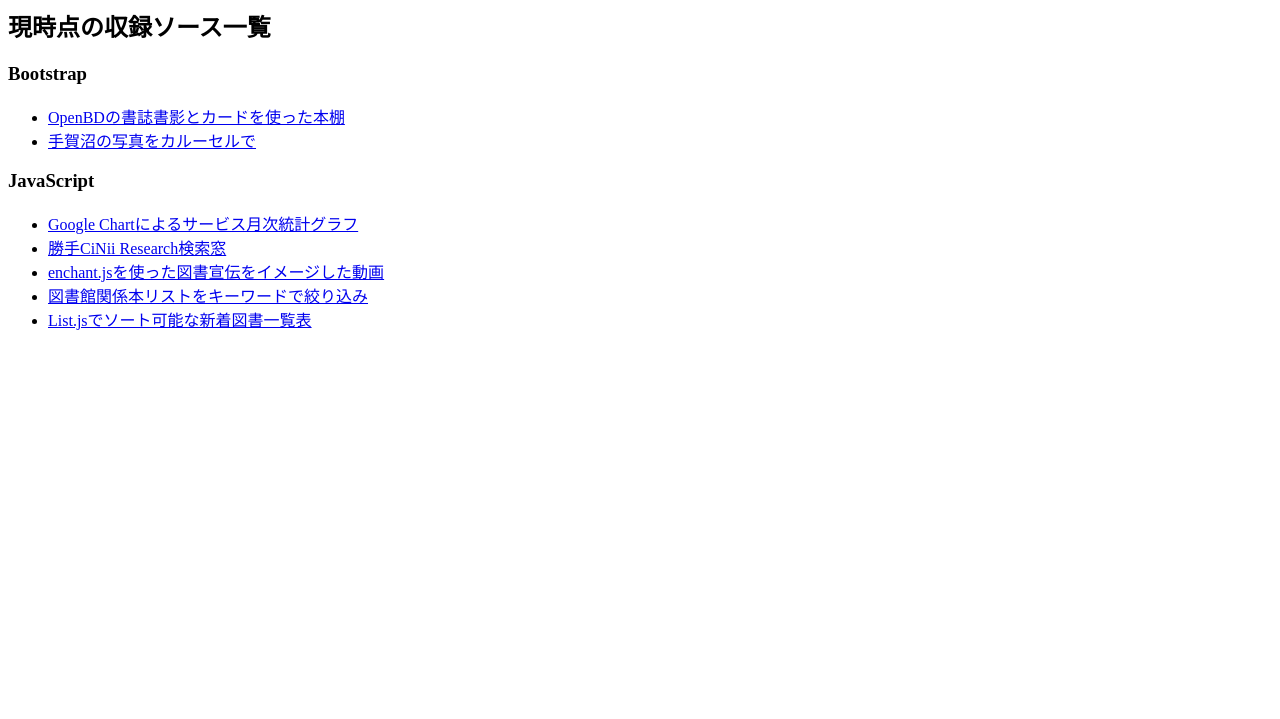
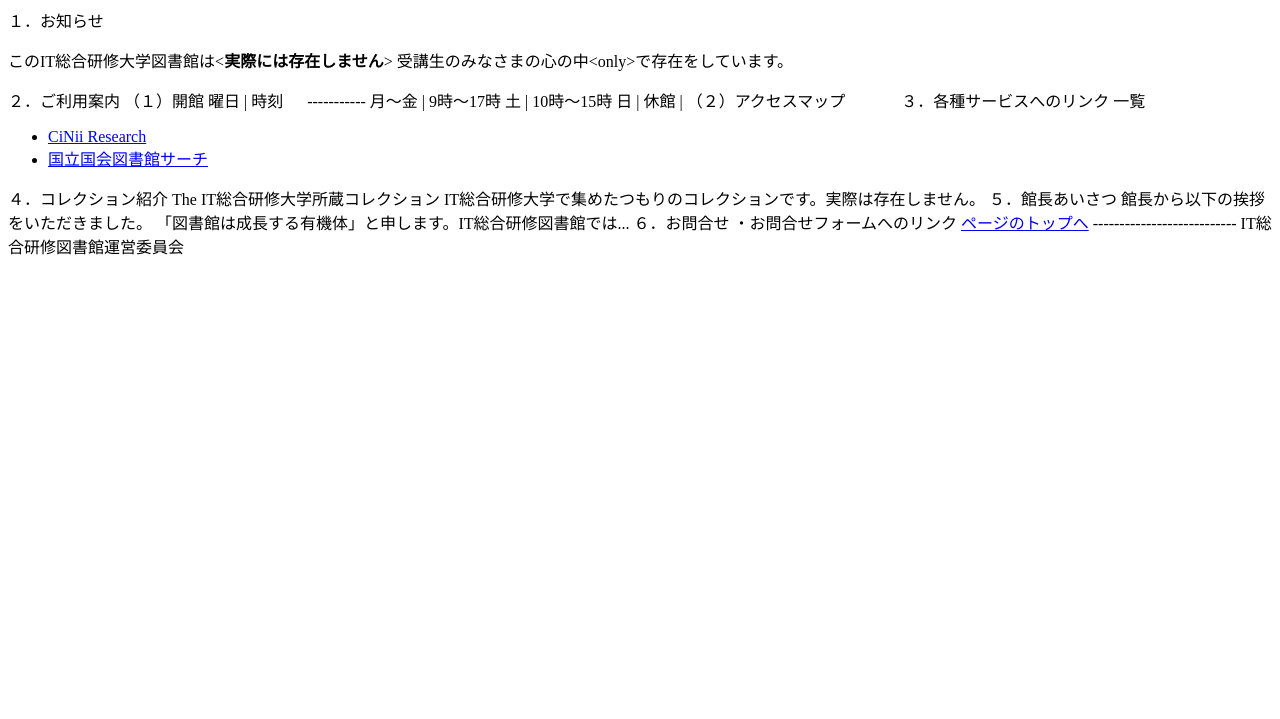
Before and after one commit to Ayumi-Fukuyama/mypage, a plain HTML site: page index.html in a window 1280 px wide. Shown: the part 81-800 px from the top of the page. Drawn offline with Linux system fonts and the light colour scheme.

Commit message:
revised files

```diff
--- a/index.html
+++ b/index.html
@@ -2,24 +2,46 @@
 <html lang="ja" dir="ltr">
   <head>
     <meta charset="utf-8">
-  <meta name="robots" content="noindex, nofollow">
-  <title>「大学図書館員のためのIT総合研修」教材（準備中）</title>
+    <title>IT総合研修大学図書館</title>
   </head>
   <body>
-  <h1>「大学図書館員のためのIT総合研修」教材（準備中）</h1>
-  <h2>現時点の収録ソース一覧</h2>
-  <h3>Bootstrap</h3>
+    <h1 id="top">IT総合研修大学図書館</h1>
+
+    １．お知らせ
+    <p>このIT総合研修大学図書館は&lt;<b>実際には存在しません</b>&gt;
+    受講生のみなさまの心の中&lt;only&gt;で存在をしています。</p>
+
+    ２．ご利用案内
+      （１）開館
+         曜日 | 時刻
+    　   -----------
+         月～金 | 9時～17時
+         土 | 10時～15時
+         日 | 休館 |
+      （２）アクセスマップ
+
+
+    ３．各種サービスへのリンク
+      一覧
       <ul>
-    <li><a href="./sample-bootstrap/card/bookshelf/">OpenBDの書誌書影とカードを使った本棚</a></li>
-    <li><a href="./sample-bootstrap/carousel/teganuma-photo/">手賀沼の写真をカルーセルで</a></li>
+        <li><a href="https://cir.nii.ac.jp/ja">CiNii Research</a></li>
+        <li><a href="https://iss.ndl.go.jp/">国立国会図書館サーチ</a></li>
       </ul>
-  <h3>JavaScript</h3>
-  <ul>
-    <li><a href="./sample-javascript/graph/googlechart-sample/">Google Chartによるサービス月次統計グラフ</a></li>
-    <li><a href="./sample-javascript/search_form/myCiNiiR/">勝手CiNii Research検索窓</a></li>
-    <li><a href="./sample-javascript/movie/d-biblio/">enchant.jsを使った図書宣伝をイメージした動画</a></li>
-    <li><a href="./sample-javascript/list_search/listjs-sample/">図書館関係本リストをキーワードで絞り込み</a></li>
-    <li><a href="./sample-javascript/sortable_table/listjs-tableSort/">List.jsでソート可能な新着図書一覧表</a></li>
-  </ul>
+
+    ４．コレクション紹介
+      The IT総合研修大学所蔵コレクション
+        IT総合研修大学で集めたつもりのコレクションです。実際は存在しません。
+
+    ５．館長あいさつ
+      館長から以下の挨拶をいただきました。
+        「図書館は成長する有機体」と申します。IT総合研修図書館では...
+
+    ６．お問合せ
+      ・お問合せフォームへのリンク
+
+      <a href="#top">ページのトップへ</a>
+
+    ---------------------------
+    IT総合研修図書館運営委員会
   </body>
 </html>
```
Also changed, not shown: Inquiry_form .html (added, +36 -0 lines). Lines whose indentation alone changed are shown as unchanged.
